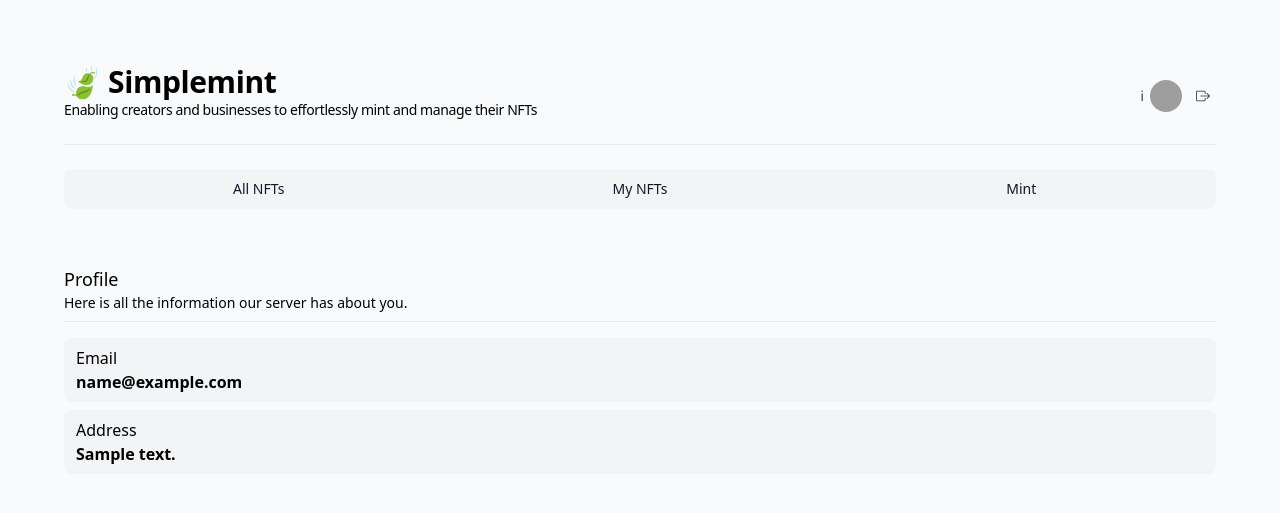
After one commit to rafael-abuawad/simplemint, a Django app: page /auth/profile/ in a window 1280 px wide. The commit adds this page. Shown: the top 513 px of the page. Run offline with Django 4.2, Linux system fonts and the light colour scheme; a user stored in the database is signed in; tables that the repository leaves empty hold one stand-in row (values such as "Sample post"); style sheets or scripts are compiled from the project's sources; some libraries are stand-ins or nearby versions; grey boxes are pictures that could not be loaded.

Commit message:
Added profile view, tested the application

```diff
--- /dev/null
+++ b/accounts/templates/accounts/profile.html
@@ -0,0 +1,37 @@
+{% extends "base.html" %}
+{% load tags %}
+
+{% block content %}
+<main>
+  <div class="mx-auto px-4 sm:px-6 lg:px-8 max-w-7xl">
+    <!-- header -->
+    <hgroup>
+      <h3 class="text-lg font-medium">Profile</h3>
+      <p class="text-sm text-muted-foreground">
+        Here is all the information our server has about you.
+      </p>
+    </hgroup>
+
+    <!-- divider -->
+    <div class="py-2">
+      <div class="flex items-center align-center text-center w-full flex-row">
+        <div
+          class="flex border-gray-200 dark:border-gray-800 w-full border-t border-solid"
+        >
+        </div>
+      </div>
+    </div>
+
+    <div class="grid gap-2 cols-1 mt-2">
+        <p class="bg-gray-100 dark:bg-gray-800 rounded-lg px-3 py-2 w-full">
+            Email<br>
+            <span class="font-bold">{{ user.email }}</span>
+        </p>
+        <p class="bg-gray-100 dark:bg-gray-800 rounded-lg px-3 py-2 w-full">
+            Address<br>
+            <span class="font-bold">{{ user.account.address }}</span>
+        </p>
+    </div>
+  </div>
+</main>
+{% endblock content %}
--- a/accounts/urls.py
+++ b/accounts/urls.py
@@ -2,6 +2,8 @@ from django.urls import path
 from django.contrib.auth import views as auth_views
 
 from accounts.views import (
+    FundYourAccountView,
+    ProfileView,
     UserCreationFormView,
     PasswordChangeView,
     PasswordChangeDoneView,
@@ -38,4 +40,6 @@ urlpatterns = [
     path("login/", auth_views.LoginView.as_view(), name="login"),
     path("logout/", auth_views.LogoutView.as_view(), name="logout"),
     path("register/", UserCreationFormView.as_view(), name="register"),
+    path("profile/", ProfileView.as_view(), name="profile"),
+    path("info/", FundYourAccountView.as_view(), name="info"),
 ]
--- a/accounts/views.py
+++ b/accounts/views.py
@@ -1,4 +1,4 @@
-from django.views.generic import FormView
+from django.views.generic import FormView, TemplateView
 from django.contrib.auth import views as auth_views
 from django.contrib.auth.mixins import LoginRequiredMixin
 from django.urls import reverse_lazy
@@ -34,8 +34,16 @@ class UserCreationFormView(FormView):
     form_class = UserCreationForm
     fields = "__all__"
     template_name = "registration/register.html"
-    success_url = reverse_lazy("login")
+    success_url = reverse_lazy("info")
 
     def form_valid(self, form):
         form.save()
         return super().form_valid(form)
+
+
+class ProfileView(LoginRequiredMixin, TemplateView):
+    template_name = "accounts/profile.html"
+
+
+class FundYourAccountView(LoginRequiredMixin, TemplateView):
+    template_name = "accounts/fund_your_account.html"
--- a/nfts/asa.py
+++ b/nfts/asa.py
@@ -15,7 +15,7 @@ algod_client = get_algod_client()
 def asset_create(nft: NFT, url: str) -> int:
     sp = algod_client.suggested_params()
     txn = transaction.AssetConfigTxn(
-        sender=nft.owner.account.address,
+        sender=nft.creator.account.address,
         sp=sp,
         default_frozen=False,
         unit_name=nft.unit,
@@ -31,7 +31,7 @@ def asset_create(nft: NFT, url: str) -> int:
     )
 
     # Sign with secret key of creator
-    stxn = txn.sign(nft.owner.account.private_key)
+    stxn = txn.sign(nft.creator.account.private_key)
 
     # Send the transaction to the network and retrieve the txid.
     txid = algod_client.send_transaction(stxn)
--- a/nfts/templates/nfts/nft_detail.html
+++ b/nfts/templates/nfts/nft_detail.html
@@ -174,7 +174,7 @@
         </div>
       </div>
 
-      {% if user.is_authenticated and user. %}
+      {% comment %}
       <div>
         <h2 class="text-lg font-bold mb-2">Transfer</h2>
         <div class="grid gap-4 grid-cols-1 md:grid-cols-2">
--- a/shared/templates/base.html
+++ b/shared/templates/base.html
@@ -38,7 +38,13 @@
           <div class="flex items-center space-x-2">
             <div class="relative inline-flex text-left rtl:text-right">
               <a
-                href="{% url 'nft-list' %}"
+                href="{% url 'info' %}"
+                class="focus:outline-none focus-visible:outline-0 disabled:cursor-not-allowed disabled:opacity-75 flex-shrink-0 font-medium rounded-md text-sm gap-x-1.5 p-1.5 text-gray-700 dark:text-gray-200 hover:text-gray-900 dark:hover:text-white hover:bg-gray-50 dark:hover:bg-gray-800 focus-visible:ring-inset focus-visible:ring-2 focus-visible:ring-amber-500 dark:focus-visible:ring-amber-400 inline-flex items-center"
+              >
+                ℹ
+              </a>
+              <a
+                href="{% url 'profile' %}"
                 class="inline-flex w-full"
                 role="button"
               >
```
Also changed, not shown: accounts/templates/accounts/fund_your_account.html (added, +27 -0 lines), nfts/forms.py (+4 -4 lines), nfts/views.py (+5 -7 lines), nfts/models.py (line endings or trailing spaces).
